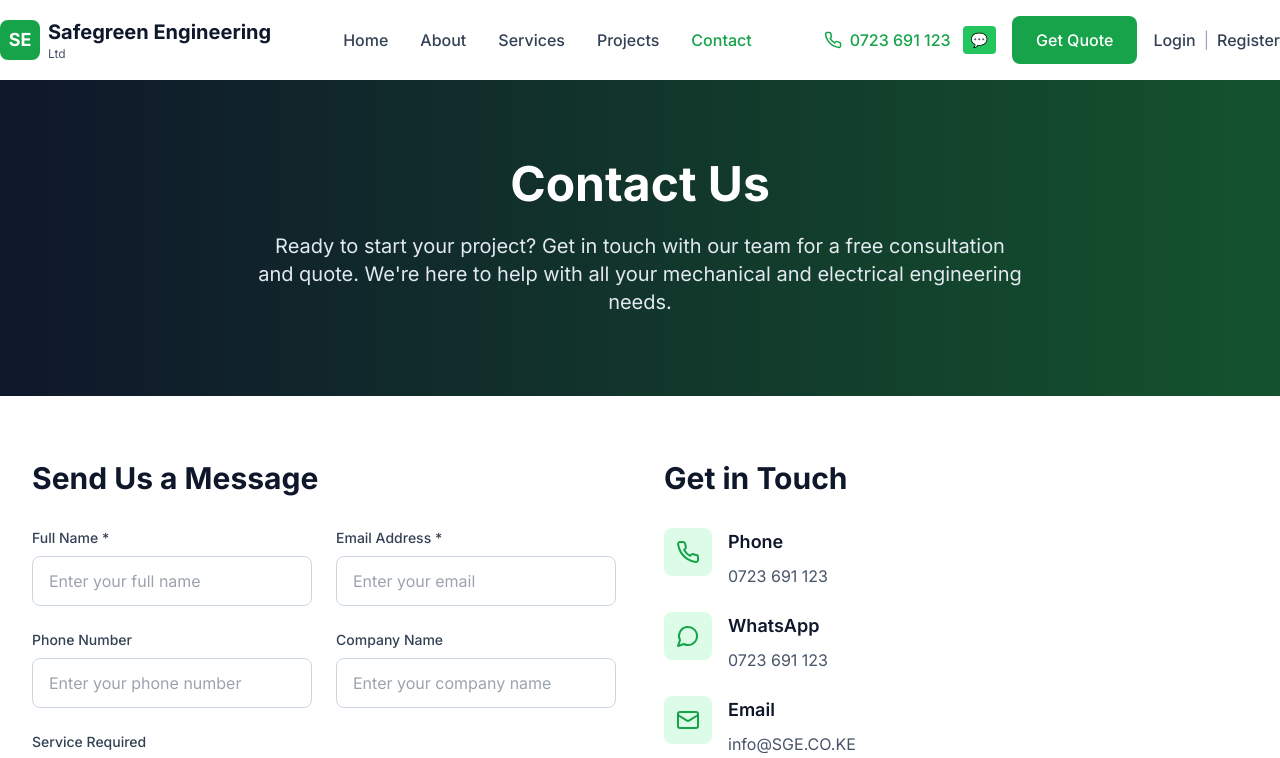
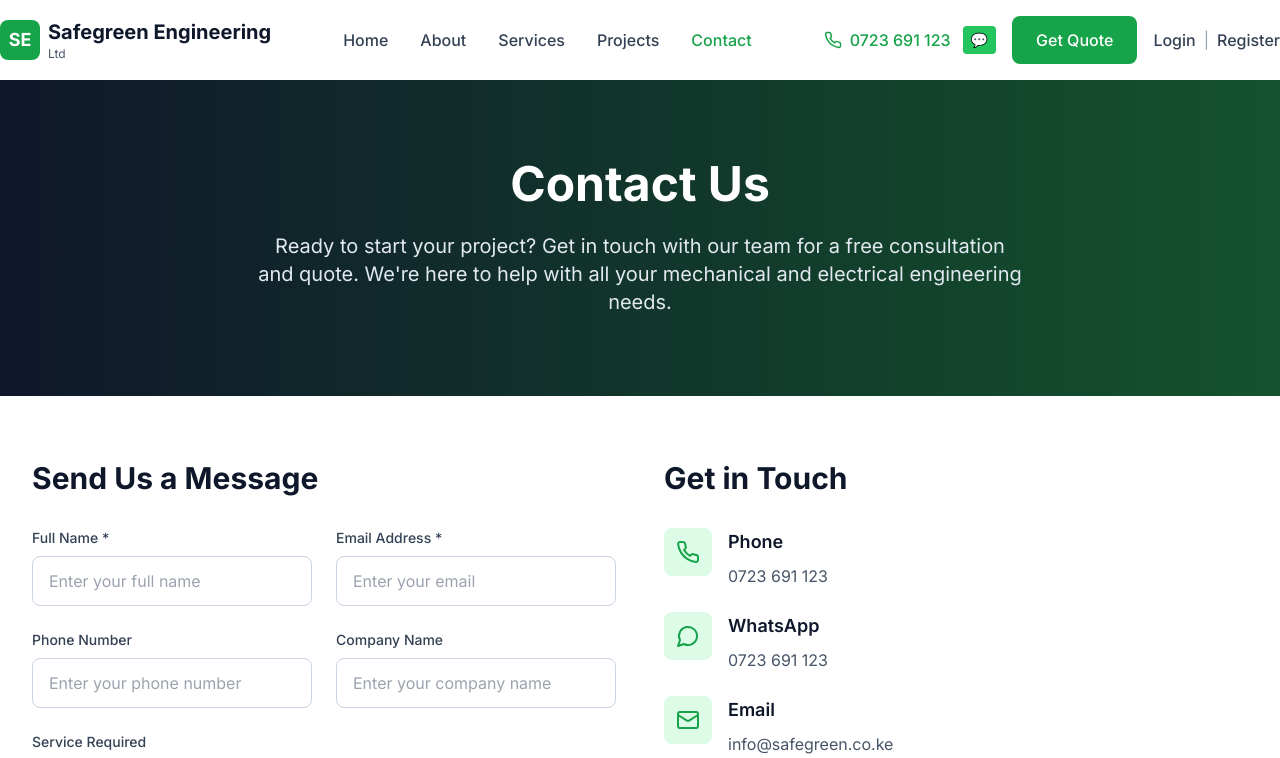
Before and after one commit to Judoto111/safegreen-engineering-website, a React (Create React App) app: page /contact in a window 1280 px wide. Shown: the top 758 px of the page. Built offline with nearby package versions, Linux system fonts and the light colour scheme.

Commit message:
add.safe

```diff
--- a/src/pages/Contact.js
+++ b/src/pages/Contact.js
@@ -53,8 +53,8 @@ const Contact = () => {
     {
       icon: Mail,
       title: 'Email',
-      details: ['info@SGE.CO.KE', 'SAFEGREENENGINEERING@gmail.com'],
-      action: 'mailto:info@SGE.CO.KE'
+      details: ['info@safegreen.co.ke', 'SAFEGREENENGINEERING@gmail.com'],
+      action: 'mailto:info@safegreen.co.ke'
     },
     {
       icon: MapPin,
```
Also changed, not shown: 1 other file (tests, documents, lock files or other folders).
